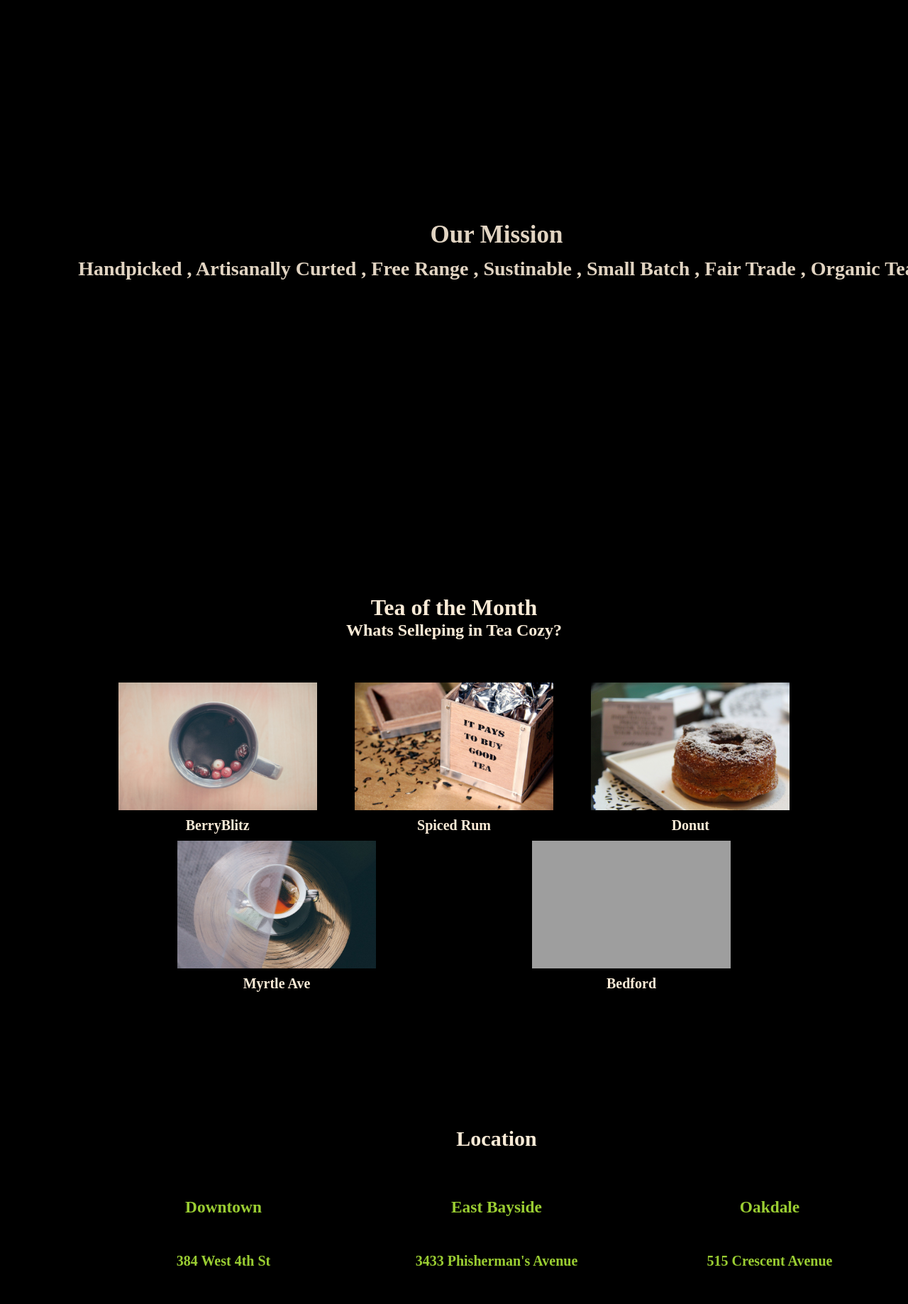
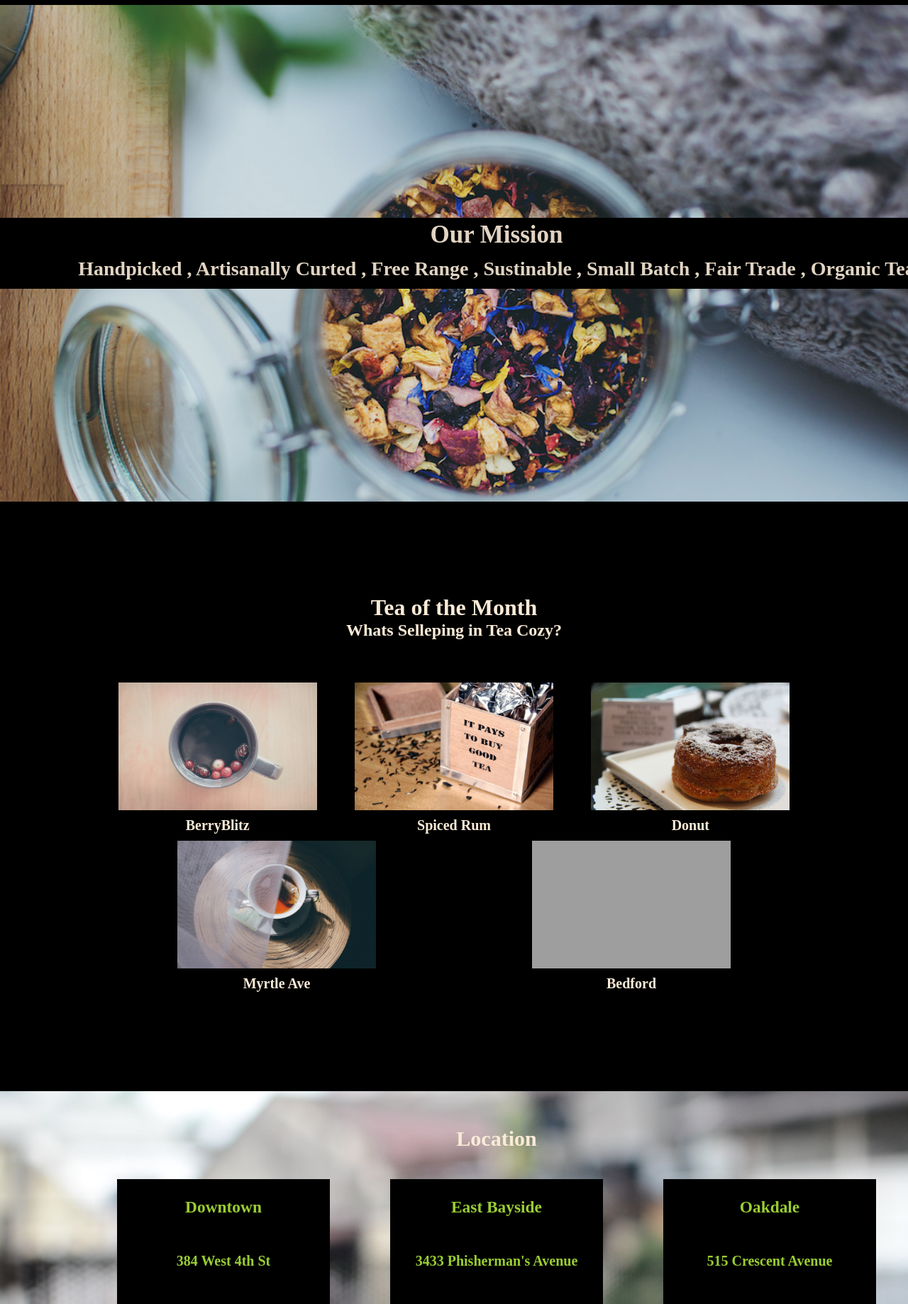
Before and after one commit to Deepraj64/CoffeeWeb, a plain HTML site: page index.html in a window 1280 px wide. Shown: the part 62-1900 px from the top of the page at 71% size. Drawn offline with Linux system fonts and the light colour scheme; grey boxes are pictures that could not be loaded.

Commit message:
Update sty.css

```diff
--- a/sty.css
+++ b/sty.css
@@ -40,7 +40,7 @@ html{
     margin: 10px 0;
 }
 .maincontainer{
-    background-image: url(img/img-mission-background.jpg);
+    background-image: url(img-mission-background.jpg);
     opacity: 0.9;
     height: 700px;
     width: 1400px;
@@ -107,7 +107,7 @@ figcaption{
 .bottom{
     width: 1400px;
     height: 500px;
-    background-image: url(img/img-locations-background.jpg);
+    background-image: url(img-locations-background.jpg);
     background-size: cover;
     background-repeat: no-repeat;
     margin-left: auto;
```
